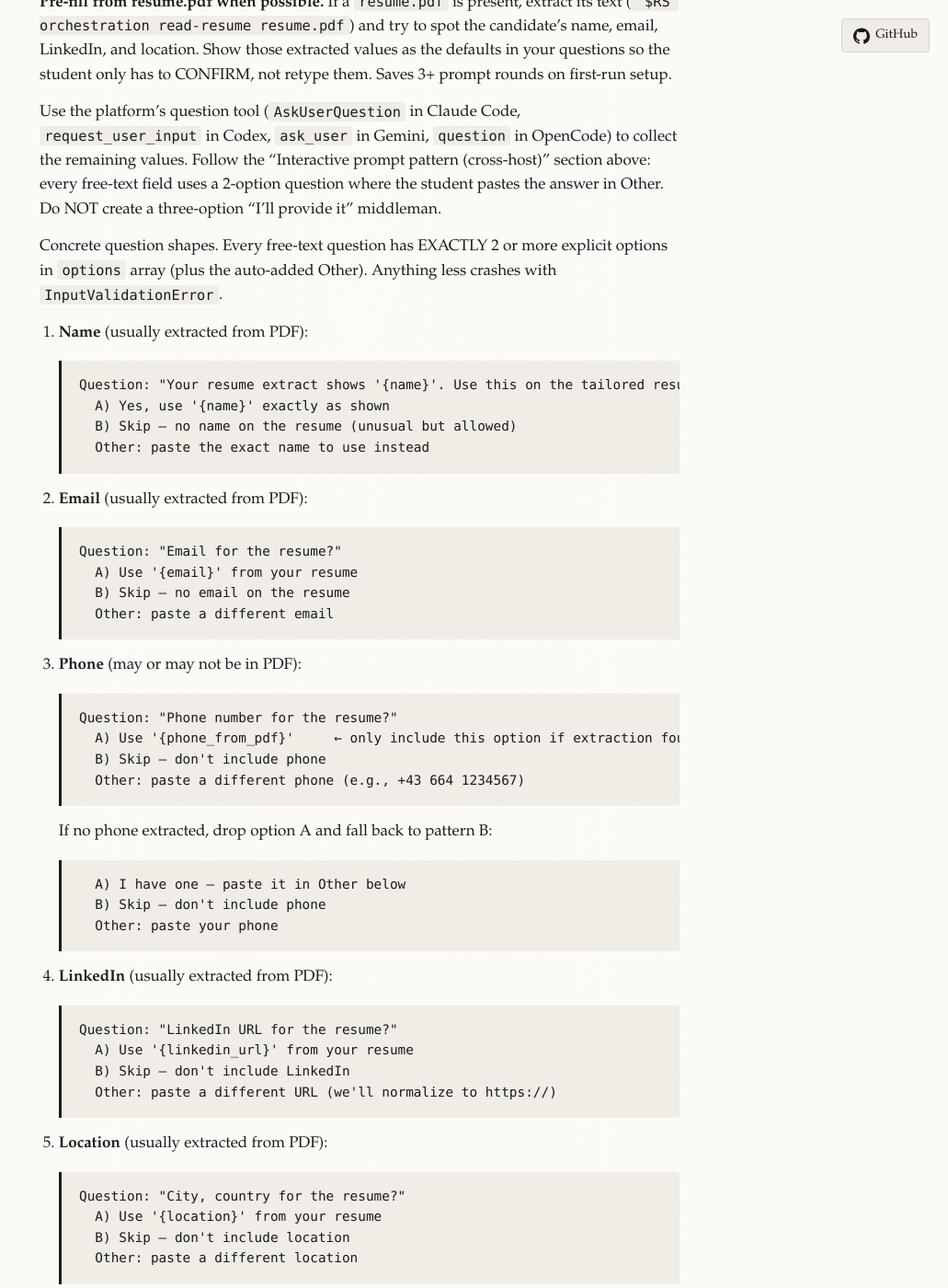
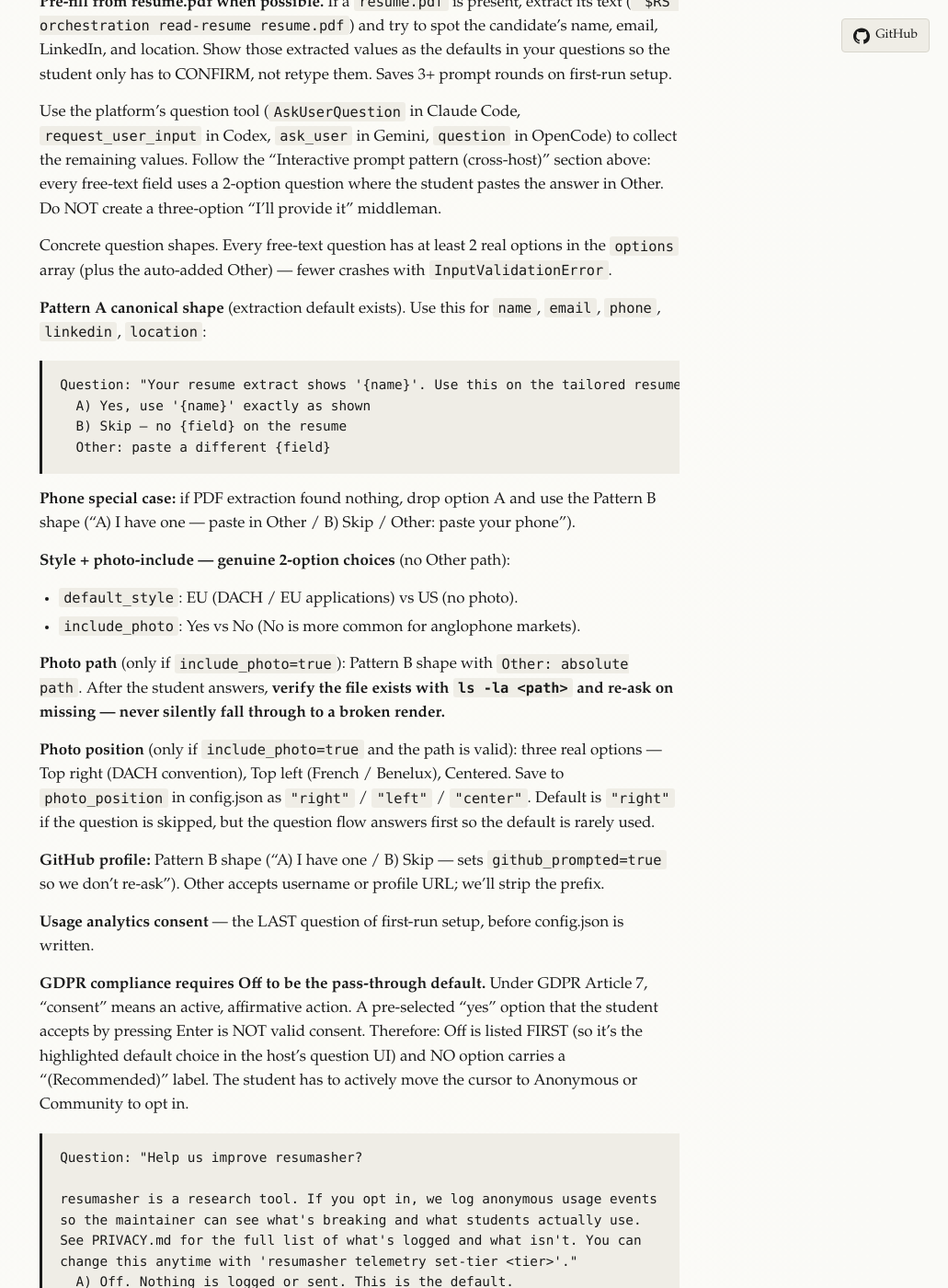
Before and after one commit to earino/resumasher, a Jekyll site: the page built from SKILL.md, in a window 1280 px wide and 1400 px high, scrolled down 8701 px. Shown: the whole window at 92% size, without its empty margins (249-1280 px from the left). Built offline with Jekyll 4.4.1, drawn with Linux system fonts in a browser that asks for light colours; our own code applies the rules of GitHub Pages for plain Markdown files; some of the changed text lies outside the part shown.

Commit message:
shrink: fold re-rendering into Phase 8 + compress Phase 0 question shapes (#58)
Cut C: dropped the standalone "Re-rendering PDFs after manual edits"
section (~100 lines). Most of it was duplication — the path prologue
was an exact repeat of Phase 0's prologue, and the three render
commands were byte-identical to Phase 8's renders. Replaced with a
~25-line subsection inside Phase 8 that names only what differs from
the main render flow: don't re-run sub-agents, only re-render what was
edited, warn on remaining `[INSERT]` placeholders, fire rerender_used
telemetry. Updated stale "see ... near the end of SKILL.md" pointers.

Cut D: compressed Phase 0's nine expanded question shapes (~115 lines)
to ~50 lines. Pattern A and Pattern B already live in the "Interactive
prompt pattern" section; reproducing them per-field for name/email/
phone/linkedin/location was pure repetition. Kept verbatim: the GDPR
telemetry-consent block (legal compliance, not optional), the photo-
position three-option choice (config keys load-bearing), the photo-
path file-existence verification, and the Phone special-case for when
PDF extraction returns nothing.

tests/test_skill_md_prologue.py rewritten to assert ONE prologue
(was: TWO). Folding re-rendering into Phase 8 removed the second
prologue and the cross-prologue drift class of bug along with it. The
POSIX + Windows venv-layout checks survived (still required on the
single remaining prologue).

Per issue #58: every "do X / NOT Y" prescription preserved. Tests
green (3 SKILL.md guard suites, 11/11). SKILL.md now 1071 lines
(was 1587, -516 = 32% smaller).

Co-Authored-By: Claude Opus 4.7 (1M context) <noreply@anthropic.com>

````diff
--- a/SKILL.md
+++ b/SKILL.md
@@ -280,122 +280,49 @@ Print the GDPR notice:
 
 Use the platform's question tool (`AskUserQuestion` in Claude Code, `request_user_input` in Codex, `ask_user` in Gemini, `question` in OpenCode) to collect the remaining values. Follow the "Interactive prompt pattern (cross-host)" section above: every free-text field uses a 2-option question where the student pastes the answer in Other. Do NOT create a three-option "I'll provide it" middleman.
 
-Concrete question shapes. Every free-text question has EXACTLY 2 or more explicit options in `options` array (plus the auto-added Other). Anything less crashes with `InputValidationError`.
+Concrete question shapes. Every free-text question has at least 2 real options in the `options` array (plus the auto-added Other) — fewer crashes with `InputValidationError`.
 
-1. **Name** (usually extracted from PDF):
-   ```
-   Question: "Your resume extract shows '{name}'. Use this on the tailored resume?"
-     A) Yes, use '{name}' exactly as shown
-     B) Skip — no name on the resume (unusual but allowed)
-     Other: paste the exact name to use instead
-   ```
+**Pattern A canonical shape** (extraction default exists). Use this for `name`, `email`, `phone`, `linkedin`, `location`:
 
-2. **Email** (usually extracted from PDF):
-   ```
-   Question: "Email for the resume?"
-     A) Use '{email}' from your resume
-     B) Skip — no email on the resume
-     Other: paste a different email
-   ```
+```
+Question: "Your resume extract shows '{name}'. Use this on the tailored resume?"
+  A) Yes, use '{name}' exactly as shown
+  B) Skip — no {field} on the resume
+  Other: paste a different {field}
+```
 
-3. **Phone** (may or may not be in PDF):
-   ```
-   Question: "Phone number for the resume?"
-     A) Use '{phone_from_pdf}'     ← only include this option if extraction found a phone
-     B) Skip — don't include phone
-     Other: paste a different phone (e.g., +43 664 1234567)
-   ```
-   If no phone extracted, drop option A and fall back to pattern B:
-   ```
-     A) I have one — paste it in Other below
-     B) Skip — don't include phone
-     Other: paste your phone
-   ```
+**Phone special case:** if PDF extraction found nothing, drop option A and use the Pattern B shape ("A) I have one — paste in Other / B) Skip / Other: paste your phone").
 
-4. **LinkedIn** (usually extracted from PDF):
-   ```
-   Question: "LinkedIn URL for the resume?"
-     A) Use '{linkedin_url}' from your resume
-     B) Skip — don't include LinkedIn
-     Other: paste a different URL (we'll normalize to https://)
-   ```
+**Style + photo-include — genuine 2-option choices** (no Other path):
+- `default_style`: EU (DACH / EU applications) vs US (no photo).
+- `include_photo`: Yes vs No (No is more common for anglophone markets).
 
-5. **Location** (usually extracted from PDF):
-   ```
-   Question: "City, country for the resume?"
-     A) Use '{location}' from your resume
-     B) Skip — don't include location
-     Other: paste a different location
-   ```
+**Photo path** (only if `include_photo=true`): Pattern B shape with `Other: absolute path`. After the student answers, **verify the file exists with `ls -la <path>` and re-ask on missing — never silently fall through to a broken render.**
 
-6. **Style** — genuine 2-option choice (no Other path expected):
-   ```
-   Question: "Default resume style?"
-     A) EU (recommended for DACH / EU applications)
-     B) US (recommended for US applications, no photo)
-   ```
+**Photo position** (only if `include_photo=true` and the path is valid): three real options — Top right (DACH convention), Top left (French / Benelux), Centered. Save to `photo_position` in config.json as `"right"` / `"left"` / `"center"`. Default is `"right"` if the question is skipped, but the question flow answers first so the default is rarely used.
 
-7. **Photo include** — genuine 2-option choice:
-   ```
-   Question: "Include a photo on EU-style resumes by default?"
-     A) Yes, include a photo
-     B) No photo (more common for anglophone markets)
-   ```
+**GitHub profile:** Pattern B shape ("A) I have one / B) Skip — sets `github_prompted=true` so we don't re-ask"). Other accepts username or profile URL; we'll strip the prefix.
 
-8. **Photo path** (only if include-photo=yes):
-   ```
-   Question: "Where's the photo file? Paste the absolute path in Other."
-     A) I have one — paste the absolute path in Other below
-     B) Skip photo for this run — I'll add a path later by editing .resumasher/config.json
-     Other: absolute path (e.g., /Users/you/Desktop/headshot.png)
-   ```
-   After the student answers, verify the file exists with `ls -la <path>`. If missing, re-ask; don't silently fall through.
+**Usage analytics consent** — the LAST question of first-run setup, before config.json is written.
 
-8a. **Photo position** (only if include-photo=yes and the photo path is valid):
-   ```
-   Question: "Where should your photo go on the resume?"
-     A) Top right (DACH / German-speaking markets convention)
-     B) Top left (French / Benelux convention)
-     C) Centered (unusual but supported)
-   ```
-   Save the answer to `photo_position` in `.resumasher/config.json` ("right", "left", or "center"). Default is "right" if the question is skipped, but the question flow answers first so the default is rarely used at first-run.
+**GDPR compliance requires Off to be the pass-through default.** Under GDPR Article 7, "consent" means an active, affirmative action. A pre-selected "yes" option that the student accepts by pressing Enter is NOT valid consent. Therefore: Off is listed FIRST (so it's the highlighted default choice in the host's question UI) and NO option carries a "(Recommended)" label. The student has to actively move the cursor to Anonymous or Community to opt in.
 
-9. **GitHub profile**:
-   ```
-   Question: "Do you have a GitHub? We can leverage it for this."
-     A) I have one — paste the username or profile URL in Other
-     B) Skip — leave blank (sets github_prompted=true so we don't re-ask)
-     Other: username (e.g., earino) or profile URL (we'll strip the prefix)
-   ```
+```
+Question: "Help us improve resumasher?
 
-10. **Usage analytics consent** — this is the LAST question of first-run setup, before config.json is written.
+resumasher is a research tool. If you opt in, we log anonymous usage events
+so the maintainer can see what's breaking and what students actually use.
+See PRIVACY.md for the full list of what's logged and what isn't. You can
+change this anytime with 'resumasher telemetry set-tier <tier>'."
+  A) Off. Nothing is logged or sent. This is the default.
+  B) Anonymous. Logs events to the backend without an installation identifier.
+     Runs cannot be correlated.
+  C) Community. Logs events plus a random installation ID so the maintainer
+     can see 'this user is hitting the same bug repeatedly'. No names, no
+     resume content, no JD text.
+```
 
-    **GDPR compliance requires Off to be the pass-through default.** Under GDPR
-    Article 7, "consent" means an active, affirmative action. A pre-selected
-    "yes" option that the student accepts by pressing Enter is NOT valid
-    consent. Therefore: Off is listed FIRST (so it's the highlighted default
-    choice in the host's question UI) and NO option carries a "(Recommended)"
-    label. The student has to actively move the cursor to Anonymous or
-    Community to opt in.
-    ```
-    Question: "Help us improve resumasher?
-
-    resumasher is a research tool. If you opt in, we log anonymous usage events
-    so the maintainer can see what's breaking and what students actually use.
-    See PRIVACY.md for the full list of what's logged and what isn't. You can
-    change this anytime with 'resumasher telemetry set-tier <tier>'."
-      A) Off. Nothing is logged or sent. This is the default.
-      B) Anonymous. Logs events to the backend without an installation identifier.
-         Runs cannot be correlated.
-      C) Community. Logs events plus a random installation ID so the maintainer
-         can see 'this user is hitting the same bug repeatedly'. No names, no
-         resume content, no JD text.
-    ```
-    Write the chosen value to `telemetry` in config.json: `"off"`, `"anonymous"`, or
-    `"community"`. **If the student presses Enter on the highlighted default,
-    that selects Off — which is GDPR's required "no consent given" state.** Do
-    NOT re-order, do NOT add "(Recommended)" to Anonymous or Community, do NOT
-    pre-select a non-Off option in any way. Active opt-in only.
+Write the chosen value to `telemetry` in config.json: `"off"`, `"anonymous"`, or `"community"`. **If the student presses Enter on the highlighted default, that selects Off — which is GDPR's required "no consent given" state.** Do NOT re-order, do NOT add "(Recommended)" to Anonymous or Community, do NOT pre-select a non-Off option in any way. Active opt-in only.
 
 If the student already has a `config.json` from before GitHub was a field, AND does not have `github_prompted: true`, ask the GitHub question once at the top of the current run and rewrite the config. One-time upgrade prompt.
 
@@ -908,6 +835,24 @@ fi
 ```
 
 If a markdown input was a stub (cover letter or interview prep generation failed), skip the corresponding PDF render and note it in the summary.
+
+#### Re-rendering after manual edits
+
+When a student says "I edited tailored-resume.md, re-render the PDF" or similar, do NOT re-run `/resumasher <job>` from scratch — that re-dispatches the sub-agents and overwrites their edits. Instead, jump directly to the render commands above with `$OUT_DIR` pointing at the already-existing application folder. Constraints:
+
+- **Only re-render what they edited.** "Re-render the resume" means the resume — don't also regenerate cover-letter.pdf.
+- **Do not re-run tailor / cover-letter / interview-coach sub-agents.** The student's manual edits are authoritative; sub-agents would overwrite them.
+- **Warn on remaining `[INSERT ...]` placeholders.** Grep the .md before rendering; if any remain, ask "Your edited markdown still has N `[INSERT ...]` placeholders. Render anyway, or fill them first?"
+- **Print path + size after each re-render** so the student sees confirmation: `Re-rendered resume.pdf ({size} bytes). Your edits are in the PDF.`
+
+Then fire the rerender telemetry event (`$KIND` is one of `resume`, `cover`, `prep`):
+
+```bash
+"$TEL" --event-type rerender_used --cwd "$STUDENT_CWD" \
+  --host "$HOST" \
+  --model "$MODEL" \
+  --rerender-kind "$KIND"
+```
 
 ---
 
@@ -1090,109 +1035,6 @@ I'll investigate. See "Debugging this skill" in SKILL.md for the playbook.
 
 ---
 
-## Re-rendering PDFs after manual edits
-
-Students often want to tweak the generated markdown (fix a bullet, add a missing detail, change a word) and get the PDF updated WITHOUT re-running the full pipeline. The full pipeline would re-dispatch all the sub-agents and overwrite their edits.
-
-When a student asks to "re-render the resume" or "update the PDF after I edited the markdown," follow this flow. Do NOT re-run `/resumasher <job>` from scratch.
-
-**Path prologue (required — shell state doesn't persist between Bash tool calls):**
-
-```bash
-REPO_ROOT="$(git rev-parse --show-toplevel 2>/dev/null)"
-for c in \
-  "$HOME/.claude/skills/resumasher" \
-  "$PWD/.claude/skills/resumasher" \
-  "$REPO_ROOT/.claude/skills/resumasher" \
-  "$HOME/.codex/skills/resumasher" \
-  "$PWD/.codex/skills/resumasher" \
-  "$REPO_ROOT/.codex/skills/resumasher" \
-  "$HOME/.gemini/skills/resumasher" \
-  "$PWD/.gemini/skills/resumasher" \
-  "$REPO_ROOT/.gemini/skills/resumasher" \
-  "$HOME/.opencode/skills/resumasher" \
-  "$PWD/.opencode/skills/resumasher" \
-  "$REPO_ROOT/.opencode/skills/resumasher"; do
-  [ -n "$c" ] || continue
-  [ -f "$c/SKILL.md" ] || continue
-  { [ -x "$c/.venv/bin/python" ] || [ -x "$c/.venv/Scripts/python.exe" ]; } && SKILL_ROOT="$c" && break
-done
-RS="$SKILL_ROOT/bin/resumasher-exec"
-TEL="$SKILL_ROOT/bin/resumasher-telemetry-log"
-STUDENT_CWD="$PWD"
-```
-
-**Locate the target output directory.** Ask the student which application they edited, or infer from context (most recent `applications/<slug>-<date>/`). Then:
-
-```bash
-OUT_DIR="$STUDENT_CWD/applications/<slug>-<date>"   # substitute the real path
-```
-
-**Read config for style and photo:**
-
-```bash
-STYLE=$(jq -r '.default_style // "eu"' "$STUDENT_CWD/.resumasher/config.json")
-INCLUDE_PHOTO=$(jq -r '.include_photo // false' "$STUDENT_CWD/.resumasher/config.json")
-PHOTO_PATH=$(jq -r '.photo_path // ""' "$STUDENT_CWD/.resumasher/config.json")
-PHOTO_POSITION=$(jq -r '.photo_position // "right"' "$STUDENT_CWD/.resumasher/config.json")
-```
-
-**Re-render the one(s) the student edited:**
-
-For the **resume** — pass `--photo` only if style is EU and include_photo is true. Use a bash array, not an unquoted string variable — the latter mis-expands on paths with spaces and has been seen to fail silently in some shell environments.
-
-```bash
-PHOTO_ARGS=()
-if [ "$STYLE" = "eu" ] && [ "$INCLUDE_PHOTO" = "true" ] && [ -f "$PHOTO_PATH" ]; then
-  PHOTO_ARGS=(--photo "$PHOTO_PATH" --photo-position "$PHOTO_POSITION")
-fi
-"$RS" render_pdf \
-  --input "$OUT_DIR/tailored-resume.md" \
-  --kind resume \
-  --style "$STYLE" \
-  --output "$OUT_DIR/resume.pdf" \
-  "${PHOTO_ARGS[@]}"
-```
-
-For the **cover letter**:
-
-```bash
-"$RS" render_pdf \
-  --input "$OUT_DIR/cover-letter.md" \
-  --kind cover-letter \
-  --output "$OUT_DIR/cover-letter.pdf"
-```
-
-For the **interview prep**:
-
-```bash
-"$RS" render_pdf \
-  --input "$OUT_DIR/interview-prep.md" \
-  --kind interview-prep \
-  --output "$OUT_DIR/interview-prep.pdf"
-```
-
-**Fire telemetry after a re-render.** `$KIND` is one of `resume`, `cover`, `prep` depending on which file the student asked to re-render:
-
-```bash
-"$TEL" --event-type rerender_used --cwd "$STUDENT_CWD" \
-  --host "$HOST" \
-  --model "$MODEL" \
-  --rerender-kind "$KIND"
-```
-
-**Important constraints:**
-
-- Only re-render the files the student actually edited. If they said "re-render the resume," don't also regenerate the cover letter — that's 20 extra seconds and tempts you to wonder if you should run the tailor sub-agent again (you shouldn't).
-- Do NOT re-run the tailor, cover-letter, or interview-coach sub-agents. The point of this flow is that the student's manual edits are authoritative.
-- After rendering, print the output path and file size:
-  ```
-  Re-rendered resume.pdf ({size} bytes). Your edits are in the PDF.
-  ```
-- If the `.md` file still contains `[INSERT ...]` placeholders, warn the student before rendering: "Your edited markdown still has N `[INSERT ...]` placeholders. Render anyway, or do you want to fill them first?"
-
----
-
 ## Error recovery
 
 If any phase returns `FAILURE: ` twice, the skill falls back per the retry
````
Also changed, not shown: other parts of SKILL.md (+2 -2 lines), tests/test_skill_md_prologue.py (+42 -89 lines).
